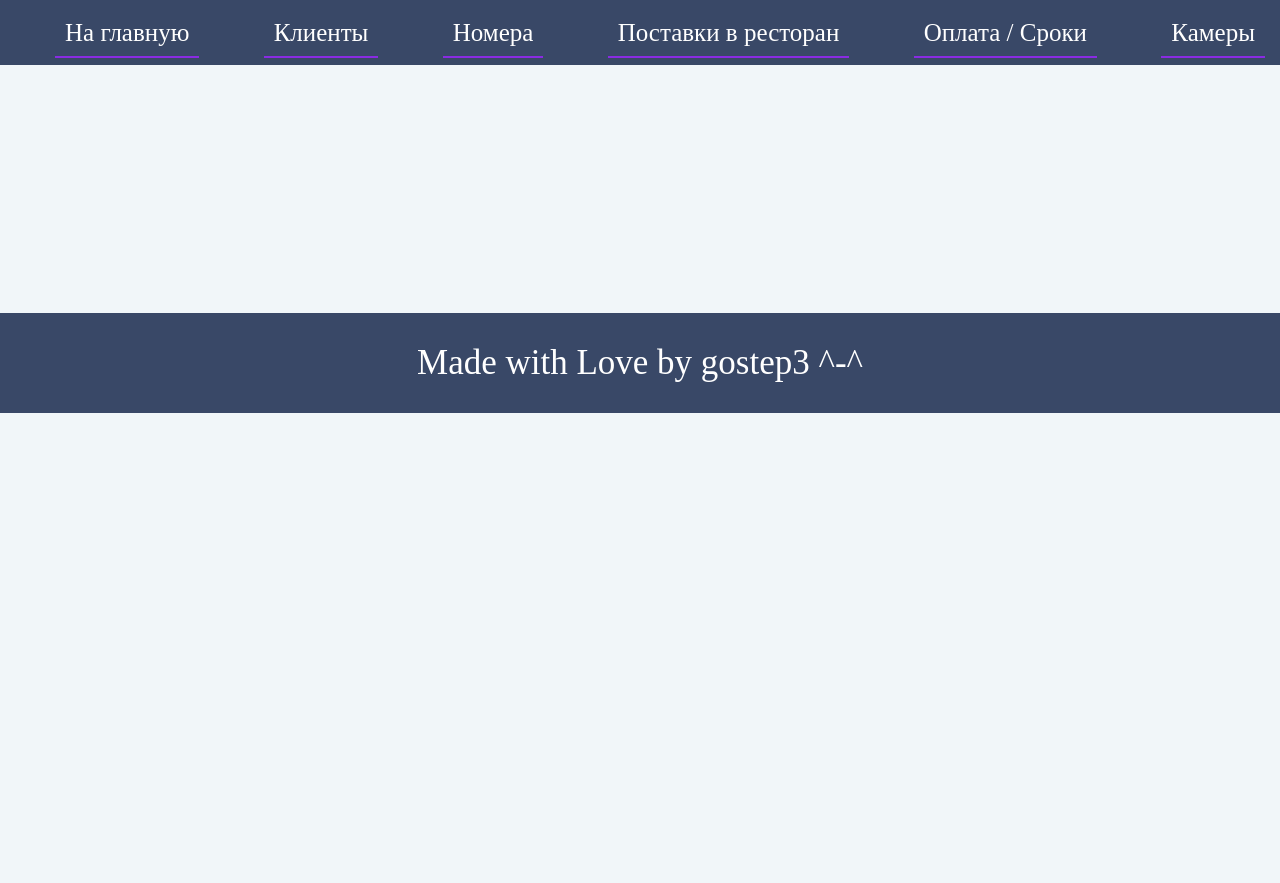
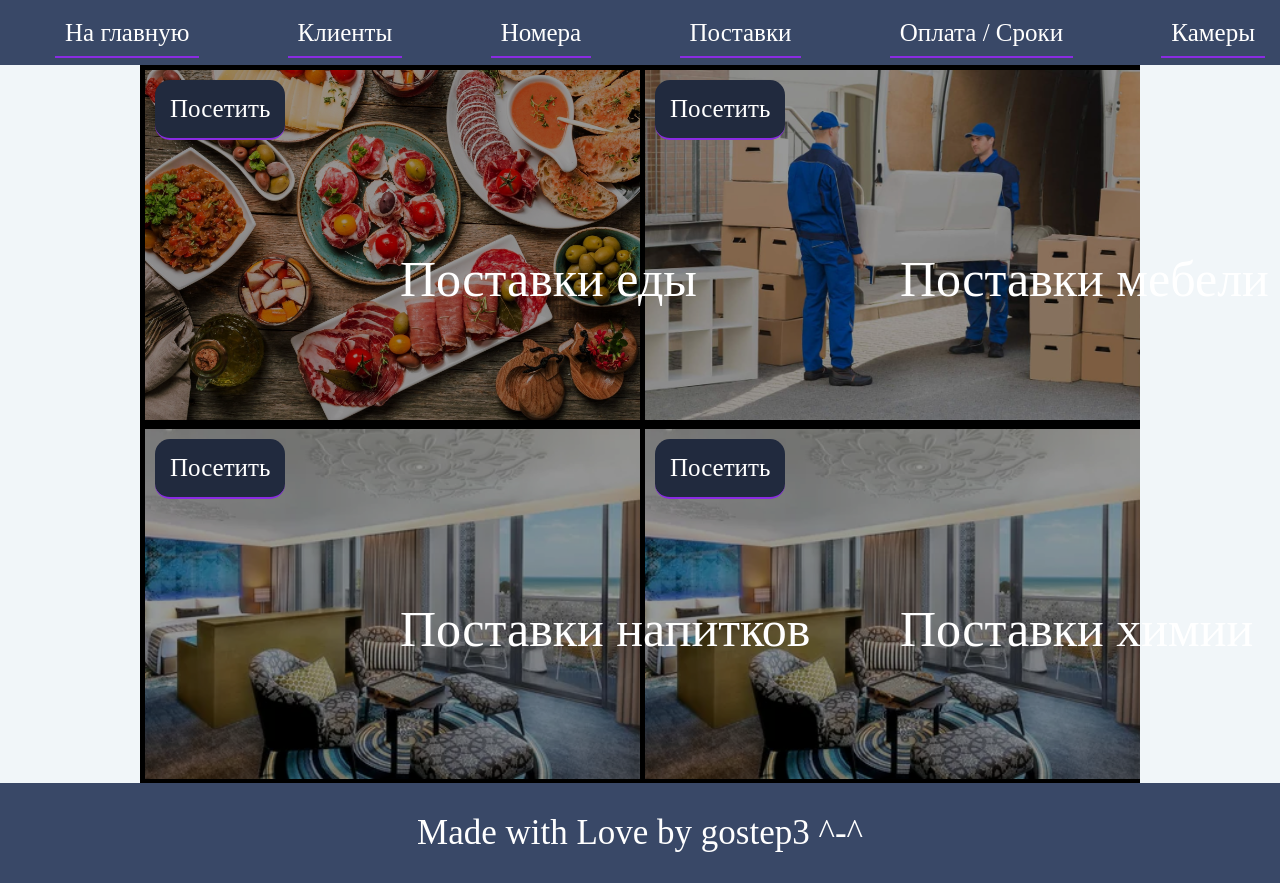
Before and after one commit to gostep3/project-WEB-MAY, a plain HTML site: page rest.html in a window 1280 px wide. Before the commit the page ends 800 px from the top, so only its background shows below. Drawn offline with Linux system fonts and the light colour scheme.

Commit message:
Add files via upload

```diff
--- a/rest.html
+++ b/rest.html
@@ -3,7 +3,7 @@
 <head>
     <meta charset="UTF-8">
     <meta name="viewport" content="width=device-width, initial-scale=1.0">
-    <title>Поставки в ресторан</title>
+    <title>Поставки</title>
     <link rel="stylesheet" href="style.css">
 </head>
 <div id="preloader_malc">
@@ -67,7 +67,7 @@
             <li><a href="index1.html">На главную</a></li>
             <li><a href="clients.html">Клиенты</a></li>
             <li><a href="numbers.html">Номера</a></li>
-            <li><a href="rest.html">Поставки в ресторан</a></li>
+            <li><a href="rest.html">Поставки</a></li>
             <li><a href="money.html">Оплата / Сроки</a></li>
             <li><a href="camers.html">Камеры</a></li>
         </ul>
@@ -76,7 +76,7 @@
             <a href="index1.html">На главную</a>
             <a href="clients.html">Клиенты</a>
             <a href="numbers.html">Номера</a>
-            <a href="rest.html">Поставки в ресторан</a>
+            <a href="rest.html">Поставки</a>
             <a href="money.html">Оплата / Сроки</a>
             <a href="camers.html">Камеры</a>
         </div>
@@ -84,19 +84,31 @@
     </header>
 
 
-    <main>
-    <br>
-    <br>
-    <br>
-    <br>
-    <br>
-    <br>
-    <br>
-    <br>
-    <br>
-    <br>
-    <br>
-    <br>
+    <main class="postavki">
+        <div class="figurs-of-img">
+            <div class="figurs">
+                <a class="btn-scr" target="_blank" href="https://azbuka-produktov.ru/">Посетить</a>
+                <p class="posts">Поставки еды</p>
+                <img class="images" src="img/1663704043_18-mykaleidoscope-ru-p-nakritii-stol-s-yedoi-oboi-20.jpg" alt="">
+            </div>
+            <div class="figurs">
+                <a class="btn-scr" target="_blank" href="https://zakupki.kontur.ru/category-region/mebel/moscow">Посетить</a>
+                <p class="posts1">Поставки мебели</p>
+                <img class="images" src="img/og.jpg" alt="">
+            </div>
+        </div>
+        <div class="figurs-of-img">
+            <div class="figurs">
+                <a class="btn-scr" target="_blank" href="">Посетить</a>
+                <p class="posts2">Поставки напитков</p>
+                <img class="images" src="img/i (9).webp" alt="">
+            </div>
+            <div class="figurs">
+                <a class="btn-scr" target="_blank" href="">Посетить</a>
+                <p class="posts3">Поставки химии</p>
+                <img class="images" src="img/i (9).webp" alt="">
+            </div>
+        </div>
 
     </main>
 
--- a/style.css
+++ b/style.css
@@ -8,12 +8,14 @@
     list-style: none;
 
 }
+
 .hotels {
     margin: auto;
     width: 1280px;
     justify-content: center;
     align-items: center;
 }
+
 .hotel {
     display: flex;
     margin: auto;
@@ -21,19 +23,23 @@
     justify-content: center;
     align-items: center;
 }
-.post{
+
+.post {
     color: black;
     text-decoration: none;
 }
+
 .posts {
     display: flex;
     flex-direction: column;
 }
-.hot{
+
+.hot {
     margin: 5px;
     width: 640;
     height: 360px;
 }
+
 form {
     display: flex;
     justify-content: center;
@@ -41,6 +47,7 @@ form {
     flex-direction: column;
 
 }
+
 .a {
     display: flex;
     width: 450px;
@@ -54,15 +61,18 @@ form {
     padding: 5px;
     margin: 10px;
 }
+
 .a .img {
     width: 100px;
 
 }
+
 .p {
     scroll-margin-top: 0;
     margin: 0;
     color: white;
 }
+
 .main {
     width: 100%;
     position: relative;
@@ -75,38 +85,111 @@ form {
     flex-direction: column;
     background-color: rgba(115, 156, 222, 0.524);
 }
+
 main {
     width: 768px;
     border-radius: 16px;
     margin: 16px auto;
 
 }
+
+.figurs-of-img {
+    display: flex;
+}
+
+.postavki {
+    margin: auto;
+    width: 1000px;
+}
+
+.btn-scr {
+    color: white;
+    background-color: #212A3E;
+    padding: 15px;
+    border-radius: 15px;
+    position: absolute;
+    z-index: 1;
+}
+
+.figurs {
+    background: black;
+    overflow: hidden;
+}
+
+.images {
+    object-fit: cover;
+    opacity: 0.6;
+    width: 500px;
+    height: 350px;
+    padding: 5px 5px 0 5px;
+}
+
 .logo {
     block-size: 64px;
 }
+
+.posts {
+    z-index: 4;
+    color: #fff;
+    position: absolute;
+    top: 200px;
+    left: 400px;
+    font-size: 50px;
+}
+.posts1 {
+    z-index: 4;
+    color: #fff;
+    position: absolute;
+    top: 200px;
+    left: 900px;
+    font-size: 50px;
+}
+.posts2 {
+    z-index: 4;
+    color: #fff;
+    position: absolute;
+    top: 550px;
+    left: 400px;
+    font-size: 50px;
+}
+.posts3 {
+    z-index: 4;
+    color: #fff;
+    top: 550px;
+    left: 900px;
+    font-size: 50px;
+    position: absolute;
+}
+
 .camerss {
     margin: auto;
     width: 1280px;
     justify-content: center;
     align-items: center;
 }
+
 .camers {
     display: flex;
     margin: auto;
     width: 1280px;
     justify-content: center;
     align-items: center;
+    box-shadow: rgba(100, 100, 111, 0.2) 0px 7px 29px 0px;
 }
-.camera{
+
+.camera {
+
     margin: 5px;
     width: 640;
     height: 360px;
 }
+
 .row {
     display: flex;
     justify-content: space-around;
     flex-wrap: wrap;
 }
+
 .city {
     width: 32%;
     background-color: #fff;
@@ -118,27 +201,34 @@ main {
     justify-content: space-between;
     align-items: center;
 }
+
 .icon {
     background-image: url('weather_icons.png');
     width: 80px;
     height: 80px;
     background-size: 555%;
 }
+
 .w1 {
     background-position: 4% 1%;
 }
+
 .w2 {
     background-position: 95% 1%;
 }
+
 .w3 {
     background-position: 50% 20%;
 }
+
 .w4 {
     background-position: 25% 20%;
 }
+
 .w5 {
     background-position: 50% 1%;
 }
+
 .w6 {
     background-position: 75% 37%;
 }
@@ -148,6 +238,7 @@ main {
     top: 5px;
     background-color: rgb(0, 208, 255);
 }
+
 * {
     scroll-behavior: smooth;
 }
@@ -158,14 +249,17 @@ main {
     font-size: 25px;
     margin: 5px;
 }
-body{
-    background-color:  #F1F6F9;
+
+body {
+    background-color: #F1F6F9;
     margin: 0;
     color: #212A3E;
 }
+
 label {
     font-size: 30px;
 }
+
 input {
     width: 250px;
     font-size: 20px;
@@ -173,18 +267,21 @@ input {
     margin: 5px;
     border: 2px solid #212A3E;
 }
+
 h1 {
     align-items: center;
     display: flex;
     justify-content: center;
     font-size: 55px;
 }
+
 h2 {
     align-items: center;
     display: flex;
     justify-content: center;
     font-size: 30px;
 }
+
 footer {
     height: 100px;
     margin: auto;
@@ -195,6 +292,7 @@ footer {
     display: flex;
     justify-content: center;
 }
+
 .gh {
     font-size: 50px;
     background-color: blueviolet;
@@ -202,6 +300,7 @@ footer {
     color: white;
     display: none;
 }
+
 .menu2 {
     width: 100%;
     display: none;
@@ -211,6 +310,7 @@ footer {
     list-style: none;
     flex-direction: column;
 }
+
 a {
     border-bottom: 2px solid blueviolet;
     color: white;
@@ -223,6 +323,7 @@ a {
 a:hover {
     border-bottom: 2px solid white;
 }
+
 .post:hover {
     border-bottom: 2px solid #394867;
 }
@@ -237,13 +338,16 @@ a:hover {
         font-size: 16px;
         text-decoration: none;
     }
+
     .gh {
         display: flex;
     }
+
     .menu {
         display: none;
     }
-    .gh:hover + .menu2 {
+
+    .gh:hover+.menu2 {
         display: flex;
 
     }
```
Also changed, not shown: camers.html (+4 -4 lines), clients.html (+2 -2 lines), index.html (+2 -2 lines), index1.html (+3 -3 lines), money.html (+2 -2 lines), numbers.html (+2 -2 lines), img/1663704043_18-mykaleidoscope-ru-p-nakritii-stol-s-yedoi-oboi-20.jpg (added), img/og.jpg (added).
